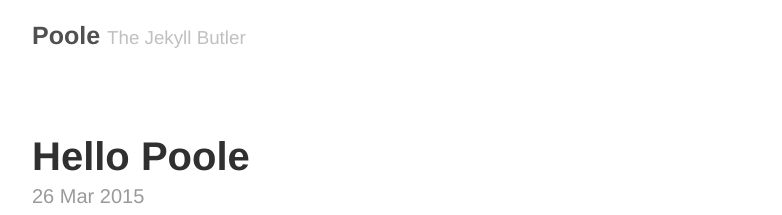
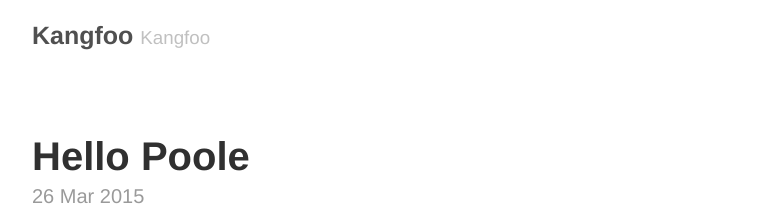
Before and after one commit to kangfoo2/kangfoo2.github.io, a Jekyll site: the page built from index.html, in a window 1280 px wide. Shown: the top 215 px of the page, without its empty margins (248-1030 px from the left). Built offline with Jekyll 4.4.1, drawn with Linux system fonts in a browser that asks for light colours; the list of posts is cut into pages by our own code.

Commit message:
Personalization Pass 2

```diff
--- a/_config.yml
+++ b/_config.yml
@@ -3,17 +3,17 @@ permalink:        pretty
 relative_permalinks: true
 
 # Setup
-title:            Poole
-tagline:          The Jekyll Butler
-url:              http://getpoole.com
+title:            Kangfoo
+tagline:          Kangfoo
+url:              http://kangfoo.com
 paginate:         1
 baseurl:          /
 author:
-  name:           Mark Otto
-  url:            https://twitter.com/mdo
-  email:          markdotto@gmail.com
+  name:           Kangfoo
+  url:            https://kangfoo.com
+  email:          kangfoo2@gmail.com
 
 # Custom vars
 version:          1.0.0
 github:
-  repo:           https://github.com/poole/poole
+  repo:           https://github.com/kangfoo2
```
